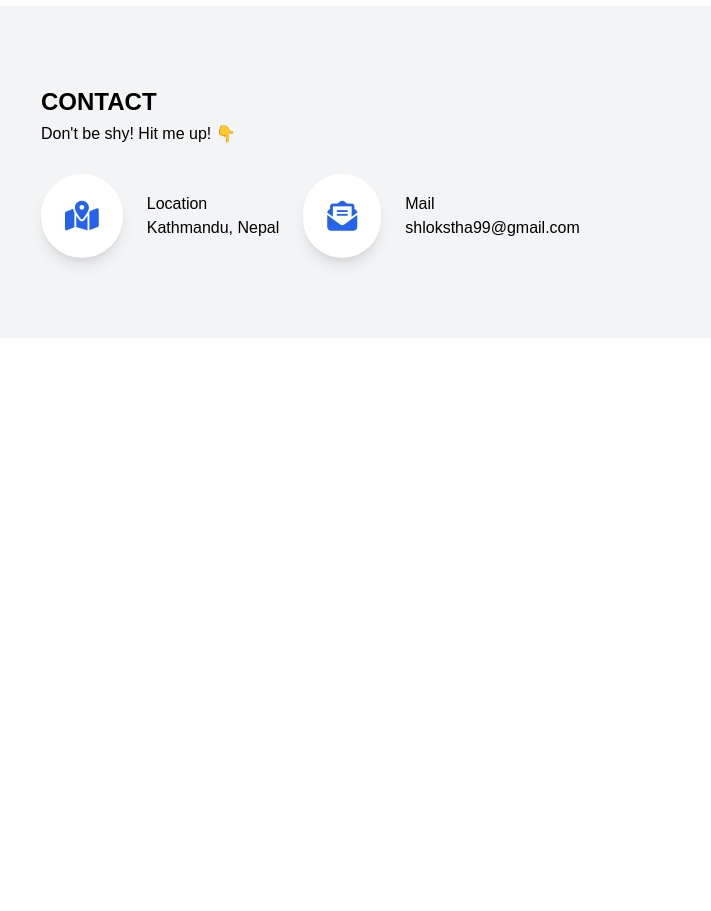
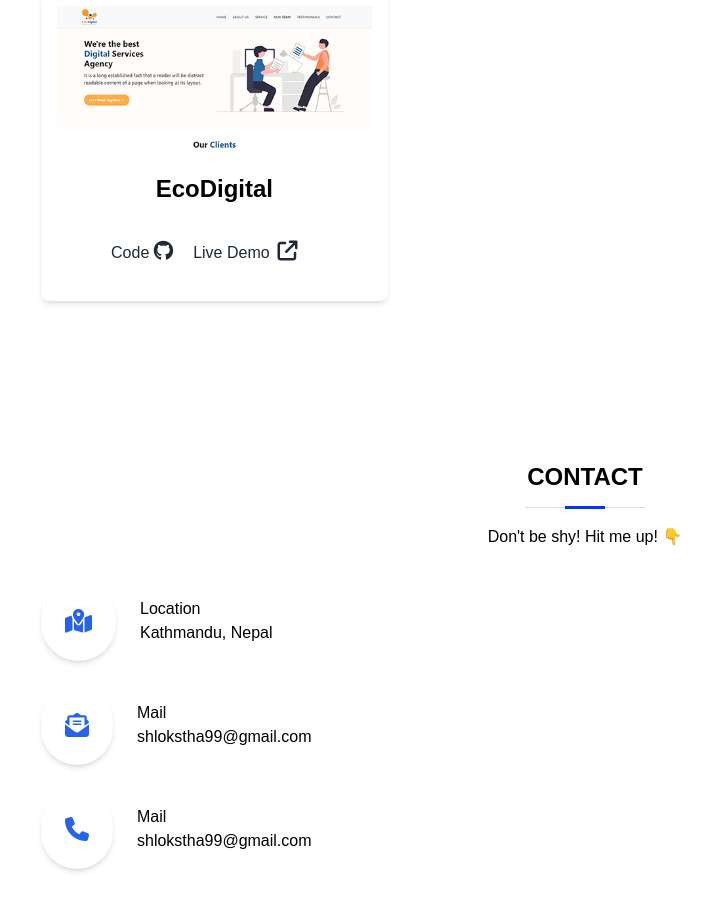
Before and after one commit to ShlokShrestha/myportfolio, a React (Create React App) app: page / in a window 1280 px wide. Shown: the part 2900-3811 px from the top of the page, without its empty margins (55-766 px from the left). Before the commit the page ends 3238 px from the top, so only its background shows below. Built offline with nearby package versions, Linux system fonts and the light colour scheme.

Commit message:
update contact us

```diff
--- a/package.json
+++ b/package.json
@@ -7,6 +7,7 @@
     "@testing-library/jest-dom": "^5.17.0",
     "@testing-library/react": "^13.4.0",
     "@testing-library/user-event": "^13.5.0",
+    "aos": "^2.3.4",
     "gh-pages": "^6.0.0",
     "react": "^18.2.0",
     "react-dom": "^18.2.0",
--- a/public/index.html
+++ b/public/index.html
@@ -14,10 +14,22 @@
       rel="stylesheet"
       href="https://cdnjs.cloudflare.com/ajax/libs/font-awesome/6.4.0/css/all.min.css"
     />
+    <link rel="stylesheet" href="https://unpkg.com/aos@next/dist/aos.css" />
     <title>Shlok Shrestha</title>
   </head>
   <body>
     <noscript>You need to enable JavaScript to run this app.</noscript>
     <div id="root"></div>
+    <script src="https://unpkg.com/aos@next/dist/aos.js"></script>
+    <script>
+      AOS.init({
+        offset: 120,
+        delay: 50, // values from 0 to 3000, with step 50ms
+        duration: 1000, // values from 0 to 3000, with step 50ms
+        once: false, // whether animation should happen only once - while scrolling down
+        mirror: false, // whether elements should animate out while scrolling past them
+        anchorPlacement: "top-bottom",
+      });
+    </script>
   </body>
 </html>
--- a/src/Data/PortfolioData.jsx
+++ b/src/Data/PortfolioData.jsx
@@ -8,22 +8,28 @@ const PortfolioData = [
     title: "EasyPeek-Shop",
     github: "https://github.com/ShlokShrestha/EasyPeek-Shop",
     vercel: "https://easy-peek-shop.vercel.app/",
-    img: project1
+    img: project1,
   },
   {
     id: 2,
     title: "EasyAid",
     github: "https://github.com/ShlokShrestha/EasyAid",
     vercel: "https://easy-aid.vercel.app/",
-    img: project2
+    img: project2,
   },
   {
     id: 3,
     title: "EcoDigital",
     github: "https://github.com/ShlokShrestha/EchoDigitals",
     vercel: "https://echo-digitals.vercel.app/",
-    img: project3
+    img: project3,
   },
-
+  {
+    id: 4,
+    title: "EcoDigital",
+    github: "https://github.com/ShlokShrestha/EchoDigitals",
+    vercel: "https://echo-digitals.vercel.app/",
+    img: project3,
+  },
 ];
 export default PortfolioData;
--- a/src/components/About.jsx
+++ b/src/components/About.jsx
@@ -4,7 +4,11 @@ import { MdKeyboardArrowRight } from "react-icons/md";
 import Resume from "../assets/img/SHLOK SHRESTHA CV.pdf";
 const About = () => {
   return (
-    <div className="lg:py-20 lg:px-24 py-10 h-full px-4" id="about">
+    <div
+      className="lg:py-20 lg:px-24 py-10 h-full px-4 "
+      id="about"
+      data-aos="fade-up"
+    >
       <div className="max-w-[65rem] mx-auto title mb-8 text-gray-600">
         <h4 className="text-3xl font-bold text-center relative pb-4 uppercase">
           About Me
@@ -88,7 +92,11 @@ const About = () => {
             <div className="my-3">
               <button class="button">
                 {/* <span class="button-content">Download CV</span> */}
-                <a class="button-content" href={Resume} download="SHLOK SHRESTHA CV.pdf">
+                <a
+                  class="button-content"
+                  href={Resume}
+                  download="SHLOK SHRESTHA CV.pdf"
+                >
                   Download CV
                 </a>
               </button>
--- a/src/components/Contact.jsx
+++ b/src/components/Contact.jsx
@@ -3,17 +3,20 @@ import React from "react";
 const Contact = () => {
   return (
     <div
-      className="lg:py-20 lg:px-24 py-16 px-10 lg:text-left md:text-left text-center bg-gray-100"
+      className="lg:py-20 lg:px-24 py-16 px-10 lg:text-left md:text-left text-center"
       id="contact"
+      data-aos="fade-up"
     >
-      <div className="mb-5">
-        <h4 className="mb-1 text-2xl font-bold ">CONTACT</h4>
-        <h3>Don't be shy! Hit me up! 👇</h3>
+      <div className="title mb-8">
+        <h4 className="text-2xl font-bold text-center relative pb-4">
+          CONTACT
+        </h4>
+        <p className="text-center my-4">Don't be shy! Hit me up! 👇</p>
       </div>
-      <div className="flex lg:flex-row md:flex-row flex-col gap-6 mt-7">
+      <div className="flex flex-col gap-6 mt-7">
         <div class="flex lg:flex-row  md:flex-row flex-col items-center gap-6">
-          <span className="bg-white rounded-full md:p-6 p-4 shadow-lg">
-            <i class="fa-solid fa-map-location-dot text-blue-600 text-3xl"></i>
+          <span className="bg-white rounded-full md:p-6 p-4 shadow-md">
+            <i class="fa-solid fa-map-location-dot text-blue-600 text-2xl"></i>
           </span>
           <div class="contact-info">
             <h3>Location</h3>
@@ -21,8 +24,17 @@ const Contact = () => {
           </div>
         </div>
         <div class="flex lg:flex-row md:flex-row  flex-col items-center gap-6">
-          <span className="bg-white rounded-full md:p-6 p-4 shadow-lg">
-            <i class="fa-solid fa-envelope-open-text  text-blue-600 text-3xl"></i>
+          <span className="bg-white rounded-full md:p-6 p-4 shadow-md">
+            <i class="fa-solid fa-envelope-open-text  text-blue-600 text-2xl"></i>
+          </span>
+          <div class="contact-info">
+            <h3>Mail</h3>
+            <a href="mailto:shlokstha99@gmail.com">shlokstha99@gmail.com</a>
+          </div>
+        </div>
+        <div class="flex lg:flex-row md:flex-row  flex-col items-center gap-6">
+          <span className="bg-white rounded-full md:p-6 p-4 shadow-md">
+            <i class="fa-solid fa-phone  text-blue-600 text-2xl"></i>
           </span>
           <div class="contact-info">
             <h3>Mail</h3>
--- a/src/components/Navbar.jsx
+++ b/src/components/Navbar.jsx
@@ -31,7 +31,7 @@ const Navbar = () => {
               to="about"
               spy={true}
               smooth={true}
-              offset={-30}
+              offset={-80}
               duration={500}
               onClick={closedMenu}
             >
@@ -43,7 +43,7 @@ const Navbar = () => {
               to="skill"
               spy={true}
               smooth={true}
-              offset={-30}
+              offset={-50}
               duration={500}
               onClick={closedMenu}
             >
@@ -55,7 +55,7 @@ const Navbar = () => {
               to="project"
               spy={true}
               smooth={true}
-              offset={-10}
+              offset={-90}
               duration={500}
               onClick={closedMenu}
             >
--- a/src/components/Project.jsx
+++ b/src/components/Project.jsx
@@ -3,17 +3,25 @@ import Data from "../Data/PortfolioData";
 import "../main.css";
 const Project = () => {
   return (
-    <div className="lg:py-20 lg:px-24 py-10 px-4 " id="project">
+    <div
+      className="lg:py-20 lg:px-24 py-10 px-4 "
+      id="project"
+      data-aos="fade-up"
+
+    >
       <div className="project-detail ">
         <div className="title mb-8">
           <h4 className="text-2xl font-bold text-center relative pb-4">
             PORTFOLIO
           </h4>
+          <p className="text-center my-4">
+            Here are the lists of some projects I have worked on :
+          </p>
         </div>
 
-        <div className="grid lg:grid-cols-3 md:grid-cols-2 grid-col-1 gap-6 mx-auto">
+        <div className="grid lg:grid-cols-3 md:grid-cols-2 grid-col-1 gap-6 mx-auto ">
           {Data.map((item) => (
-            <div className="shadow-lg rounded-lg p-4 bg-white " key={item.id}>
+            <div className="shadow-md hover:drop-shadow-xl rounded-lg p-4 bg-white " key={item.id} data-aos="zoom-in">
               <div className="project-show-details ">
                 <div className="left-side overflow-hidden">
                   <img
--- a/src/components/Skill.jsx
+++ b/src/components/Skill.jsx
@@ -7,7 +7,9 @@ const About = () => {
   return (
     <div
       className="lg:py-20 lg:px-24 py-10 h-full px-4 text-gray-600 "
+
       id="skill"
+      data-aos="fade-up"
     >
       <div className="max-w-[65rem] mx-auto title mb-8 ">
         <h4 className="text-3xl font-bold text-center relative pb-4 uppercase">
```
Also changed, not shown: 2 other files (tests, documents, lock files or other folders).
